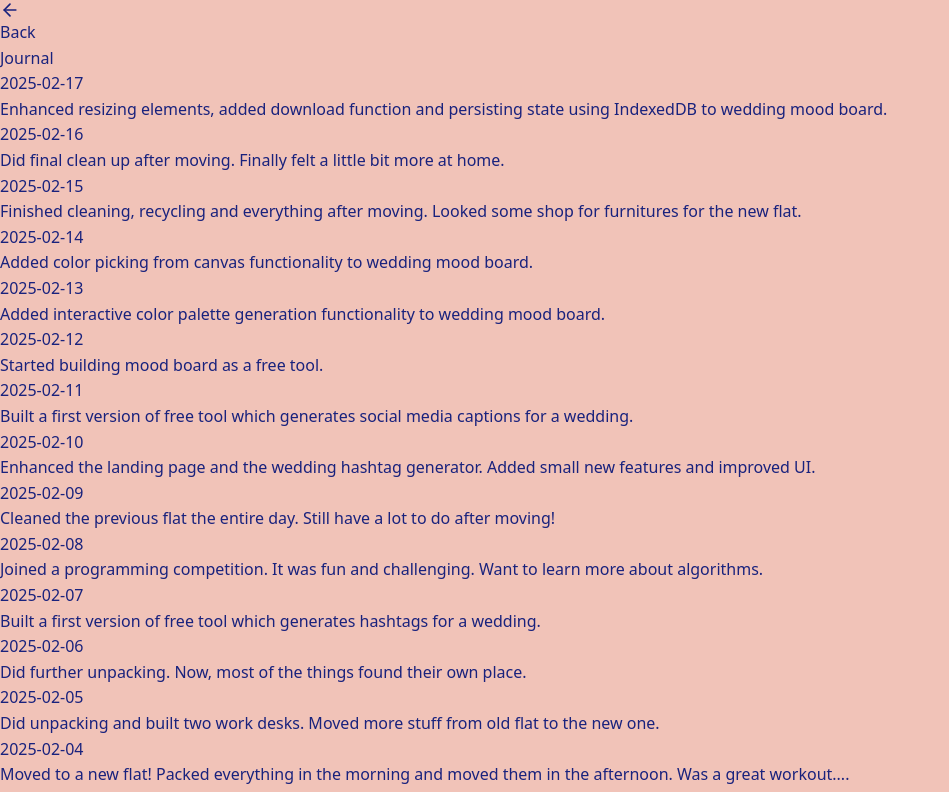
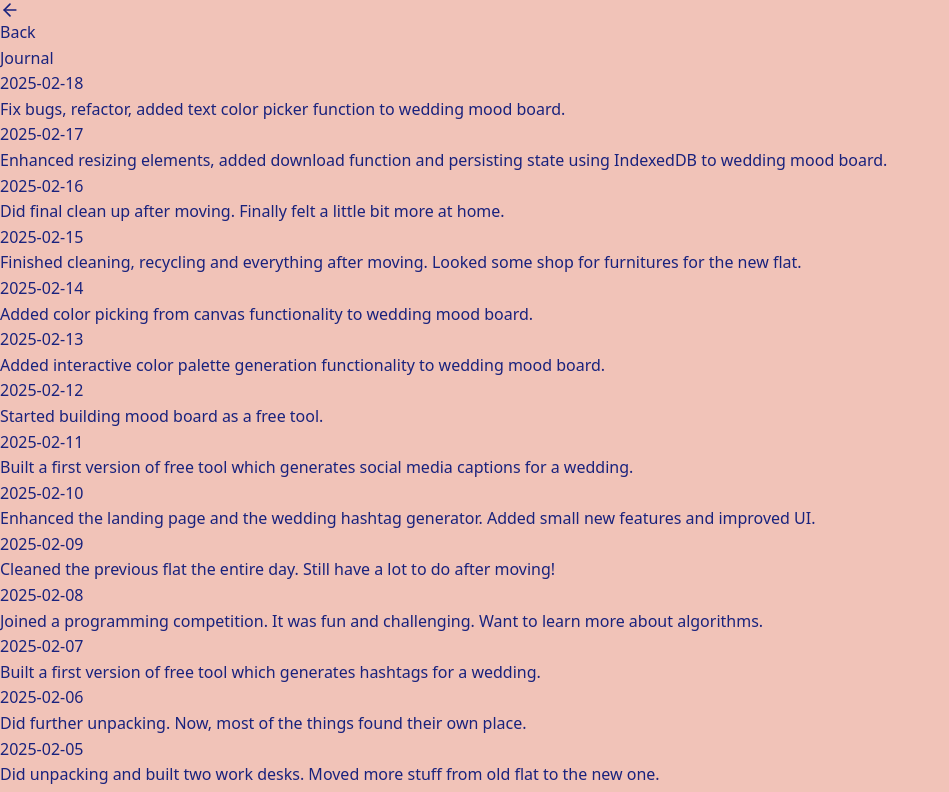
Before and after one commit to minamicode/minamicode.com, a Next.js app: page /journal in a window 1280 px wide. Shown: the top 792 px of the page, without its empty margins (0-949 px from the left). Built offline with nearby package versions, Linux system fonts and the light colour scheme.

Commit message:
add a journal

```diff
--- a/src/app/_components/JournalEntries.tsx
+++ b/src/app/_components/JournalEntries.tsx
@@ -6,6 +6,10 @@ type JournalEntry = {
 };
 
 const entries: JournalEntry[] = [
+  {
+    date: "2025-02-18",
+    text: "Fix bugs, refactor, added text color picker function to wedding mood board.",
+  },
   {
     date: "2025-02-17",
     text: "Enhanced resizing elements, added download function and persisting state using IndexedDB to wedding mood board.",
```
